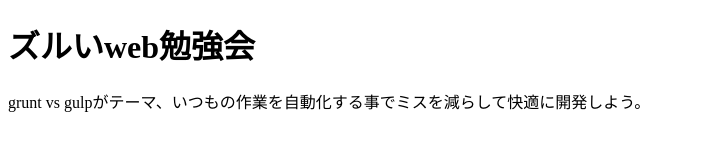
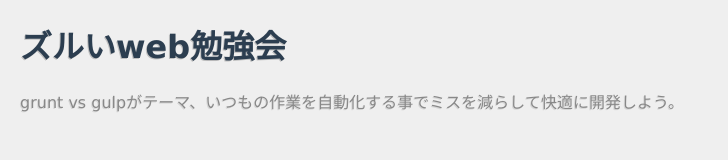
Before and after one commit to 50river/gulp-vs-grunt-study, a website: page src/index.jade in a window 1280 px wide. Shown: the whole page, without its empty margins (0-728 px from the left). Drawn offline with nearby package versions, Linux system fonts and the light colour scheme; files that its build step writes are made by us from their sources.

Commit message:
SCSS追加

```diff
--- a/src/index.jade
+++ b/src/index.jade
@@ -2,6 +2,7 @@
 html(lang="ja")
   head
     title= 'ズルいweb勉強会'
+    link(href="style.css", rel="stylesheet")
   body
     h1 ズルいweb勉強会
     p grunt vs gulpがテーマ、いつもの作業を自動化する事でミスを減らして快適に開発しよう。
--- /dev/null
+++ b/src/style.scss
@@ -0,0 +1,35 @@
+/*
+ * color set
+ */
+$default-col : #888;
+$info-col : #2c3e50;
+/* background */
+$bg-color : #efefef;
+
+
+/*
+ * mixin
+ */
+@mixin ts-fff($op : .7){
+  text-shadow: -1px 1px rgba(0, 0, 0, $op);
+}
+
+/*
+ * Style
+ */
+body {
+  font-family: 'Lucida Grande',
+ 'Hiragino Kaku Gothic ProN', 'ヒラギノ角ゴ ProN W3',
+ Meiryo, メイリオ, sans-serif;
+  margin: 20px 0 0 20px;
+  background-color: $bg-color;
+}
+
+h1 {
+  @include ts-fff(.2);
+  color : $info-col;
+}
+p {
+  @include ts-fff(.1);
+  color: $default-col;
+}
```
Also changed, not shown: package.json (added, +16 -0 lines), build/index.html, build/style.css (added), gulpfile.js (added).
